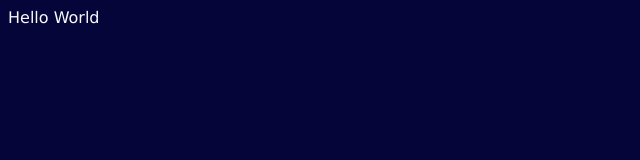
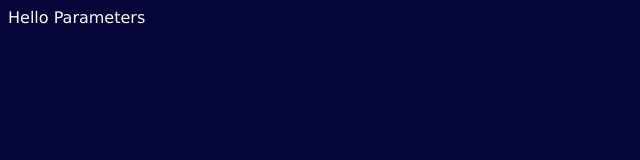
Before and after one commit to Bruno-Goodrich/create-react-starter, a React (Vite) app: page / in a window 1280 px wide. Shown: the top 160 px of the page, without its empty margins (0-640 px from the left). Built offline with nearby package versions, Linux system fonts and the light colour scheme.

Commit message:
Remove typescript.

```diff
--- a/index.html
+++ b/index.html
@@ -4,10 +4,10 @@
     <meta charset="UTF-8" />
     <link rel="icon" type="image/svg+xml" href="/favicon.svg" />
     <meta name="viewport" content="width=device-width, initial-scale=1.0" />
-    <title>A Game with Lists!</title>
+    <title>My Create Task</title>
   </head>
   <body>
     <div id="root"></div>
-    <script type="module" src="/src/index.tsx"></script>
+    <script type="module" src="/src/index.jsx"></script>
  </body>
 </html>
--- a/src/App.tsx
+++ b/src/App.jsx
@@ -1,9 +1,10 @@
 import './App.css'
 
 const App = () => {
+
   return (
     <main>
-      Hello World
+      Hello Parameters
     </main>
   )
 }
--- a/src/index.tsx
+++ b/src/index.jsx
@@ -2,7 +2,7 @@ import React from 'react'
 import ReactDOM from 'react-dom/client'
 import App from './App'
 
-ReactDOM.createRoot(document.getElementById('root') as HTMLElement).render(
+ReactDOM.createRoot(document.getElementById('root')).render(
   <React.StrictMode>
     <App />
   </React.StrictMode>
```
